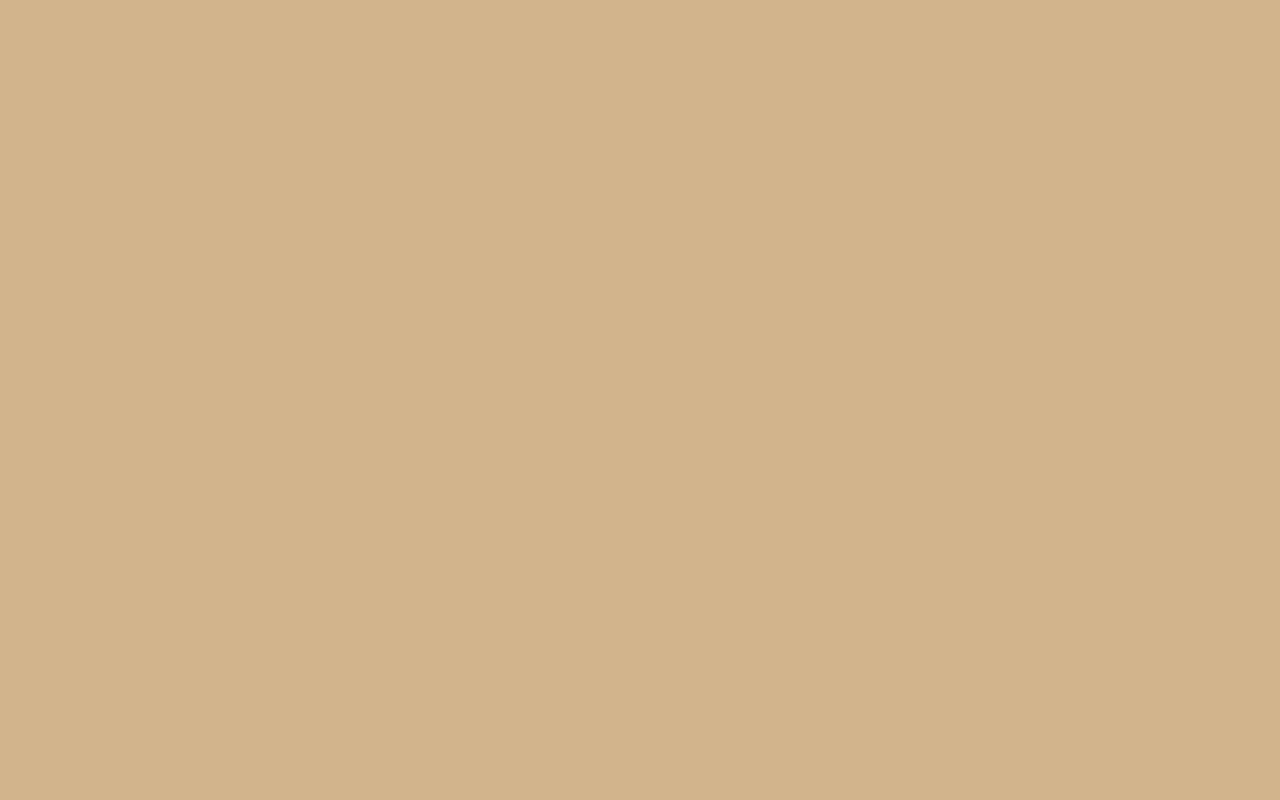
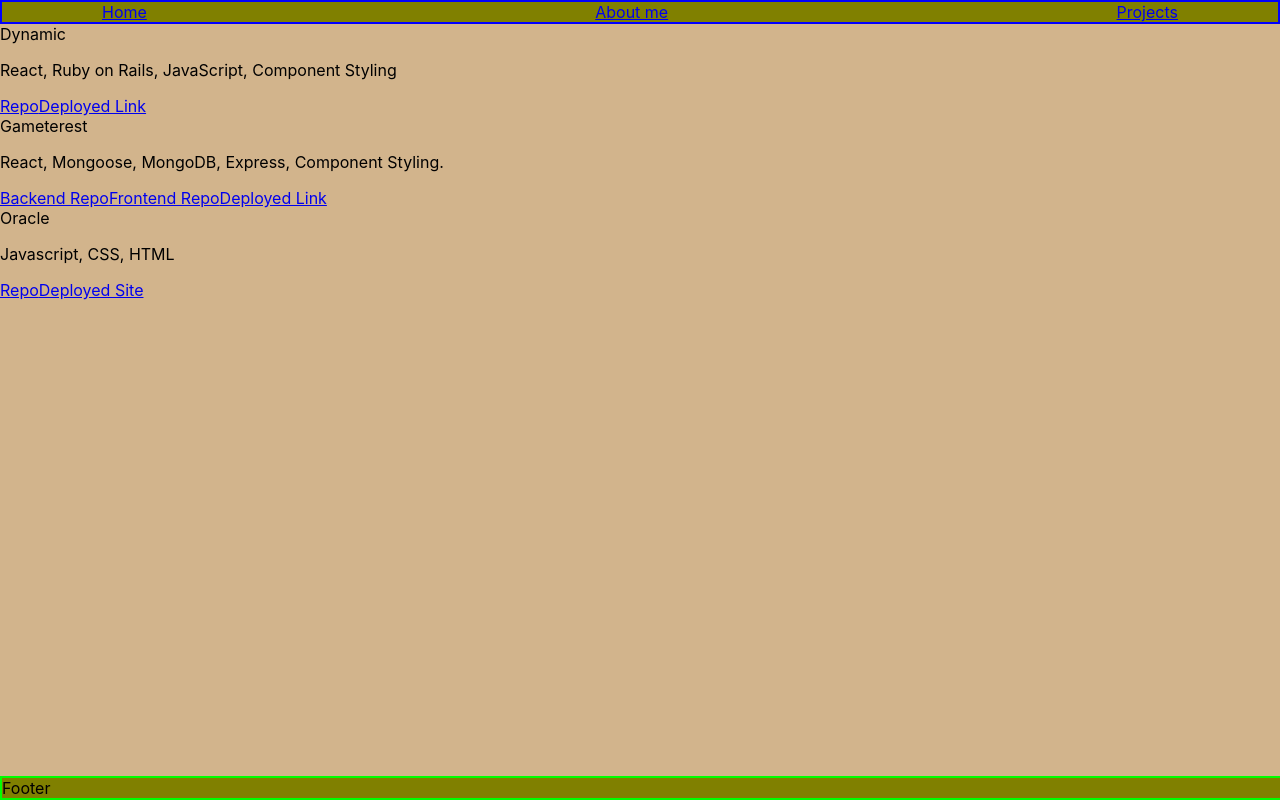
Before and after one commit to hammyhammer/Portfolio, a React (Create React App) app in the folder client/: page /projects in a window 1280 px wide. Before the commit this address had no page. Built offline with nearby package versions, Linux system fonts and the light colour scheme.

Commit message:
added links to repos and deployed links

```diff
--- a/client/src/App.js
+++ b/client/src/App.js
@@ -1,6 +1,7 @@
 import { Routes, Route } from 'react-router-dom'
 import Home from './screens/Home/Home';
 import AboutMe from './screens/AboutMe/AboutMe';
+import Projects from './screens/Projects/Projects'
 import './App.css';
 
 function App() {
@@ -11,7 +12,8 @@ function App() {
     <div className="App">
       <Routes>
         <Route path='/' element={<Home />} />
-        <Route path="/about-me" element={<AboutMe />} />
+        <Route path='/about-me' element={<AboutMe />} />
+        <Route path='/projects' element={<Projects />} />
       </Routes>
     </div>
   );
--- a/client/src/components/Footer/Footer.module.css
+++ b/client/src/components/Footer/Footer.module.css
@@ -1,5 +1,8 @@
 .footer {
+  position: absolute;
+  width: 100%;
   border: 2px solid lime;
   background-color: olive;
+  bottom: 0;
 
 }
--- a/client/src/components/Nav/Navbar.jsx
+++ b/client/src/components/Nav/Navbar.jsx
@@ -4,8 +4,11 @@ import navcss from './Navbar.module.css';
 export default function Navbar() {
   return (
     <div className={navcss.nav}>
-      <NavLink to="/">Home</NavLink>
-      <NavLink to="/about-me">About me</NavLink>
+      <div className={navcss.links}>
+        <NavLink to="/">Home</NavLink>
+        <NavLink to="/about-me">About me</NavLink>
+        <NavLink to='/projects'>Projects</NavLink>
+      </div>
     </div>
   )
 }
--- a/client/src/components/Nav/Navbar.module.css
+++ b/client/src/components/Nav/Navbar.module.css
@@ -1,7 +1,12 @@
 .nav {
-  display: flex;
-  justify-content: flex-end;
-  flex-direction: row;
   border: 2px solid blue;
   background-color: olive;
 }
+
+.links {
+  display: flex;
+  flex-direction: row;
+  justify-content: space-between;
+  align-content: space-around;
+  margin: 0px 100px;
+}
--- a/client/src/screens/AboutMe/AboutMe.jsx
+++ b/client/src/screens/AboutMe/AboutMe.jsx
@@ -3,8 +3,14 @@ import Layout from "../../components/Layout/Layout"
 export default function AboutMe() {
   return (
     <Layout>
+      <div>
+        About me:
+        Hello! My name is Hampton, I am an aspiring software engineer.
 
-      test me about me
+        Background includes a team based and orridination between other coachs
+
+
+      </div>
     </Layout>
   )
 }
--- a/client/src/screens/Home/Home.jsx
+++ b/client/src/screens/Home/Home.jsx
@@ -5,8 +5,8 @@ export default function Home() {
   return (
     <Layout>
       <div className={homecss.home_body}>
-        <div>
-          test tis page until it is big
+        <div className={homecss.welcome}>
+          Welcome
         </div>
 
       </div>
--- a/client/src/screens/Home/Home.module.css
+++ b/client/src/screens/Home/Home.module.css
@@ -1,5 +1,5 @@
 .home_body {
   border: 2px solid pink;
   width: auto;
-  height: 100%;
+  height: 100vh;
 }
--- /dev/null
+++ b/client/src/screens/Projects/Projects.jsx
@@ -0,0 +1,34 @@
+import React from 'react'
+import Layout from '../../components/Layout/Layout'
+
+export default function Projects() {
+  return (
+    <Layout>
+      <div>
+        <div>
+          Dynamic
+          <p>
+            React, Ruby on Rails, JavaScript, Component Styling
+          </p>
+          <a href="https://github.com/hammyhammer/dynamic">Repo</a>
+          <a href="https://621f874f3bd9090007f373bb--quizzical-jang-12a296.netlify.app/">Deployed Link</a>
+        </div>
+        <div>
+          Gameterest
+          <p>
+            React, Mongoose, MongoDB, Express, Component Styling.
+          </p>
+          <a href="https://github.com/Jacobdye99/Gameterest_BackEnd">Backend Repo</a>
+          <a href="https://github.com/Elvedin123/gametrest-frontend">Frontend Repo</a>
+          <a href="https://gameterest2.herokuapp.com/">Deployed Link</a>
+        </div>
+        <div>
+          Oracle
+          <p>Javascript, CSS, HTML</p>
+          <a href="https://github.com/hammyhammer/Oracle-DnD_Spell_Reference">Repo</a>
+          <a href="https://hammyhammer.github.io/Oracle-DnD_Spell_Reference/">Deployed Site</a>
+        </div>
+      </div>
+    </Layout>
+  )
+}
```
Also changed, not shown: client/src/screens/Projects/Projects.module.css (added).
